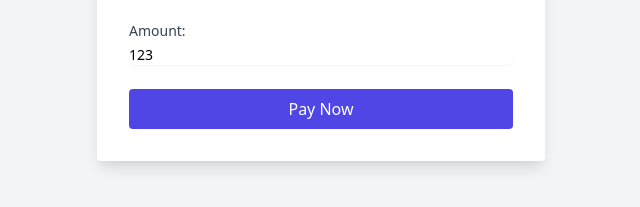
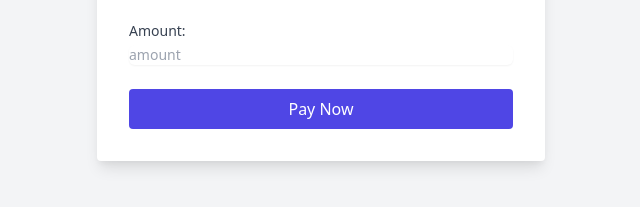
Before and after one commit to llcoollasa/dummypayementgateway, a plain HTML site: page index.html in a window 1280 px wide. Shown: the part 447-654 px from the top of the page, 319-959 px from the left. Drawn offline with nearby package versions, Linux system fonts and the light colour scheme.

Commit message:
Update index.html

```diff
--- a/index.html
+++ b/index.html
@@ -93,6 +93,10 @@
         return new Promise((resolve) => setTimeout(resolve, ms));
       }
 
+      const urlParams = new URLSearchParams(window.location.search);
+      const amount = urlParams.get("amount");
+      document.getElementById("amount").value = amount;
+
       async function processPayment() {
         const urlParams = new URLSearchParams(window.location.search);
         const callback_url = urlParams.get("callback");
@@ -112,8 +116,6 @@
         if (!fail_url || !isValidURL(fail_url)) {
           return showPaymentResult("Payment failed. Invalid Fal URL");
         }
-
-        document.getElementById("amount").value = amount;
 
         try {
           // Simulate processing delay
```
